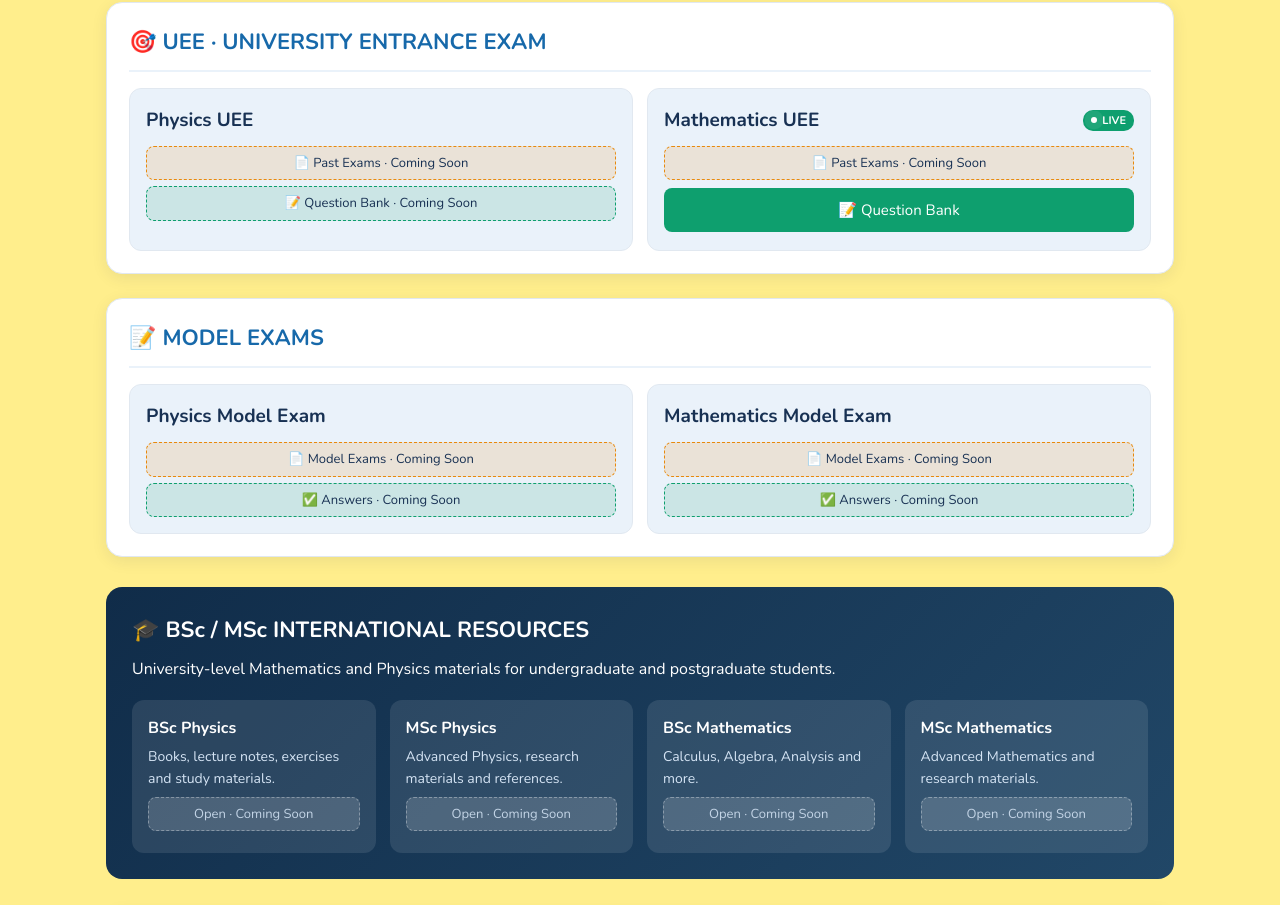
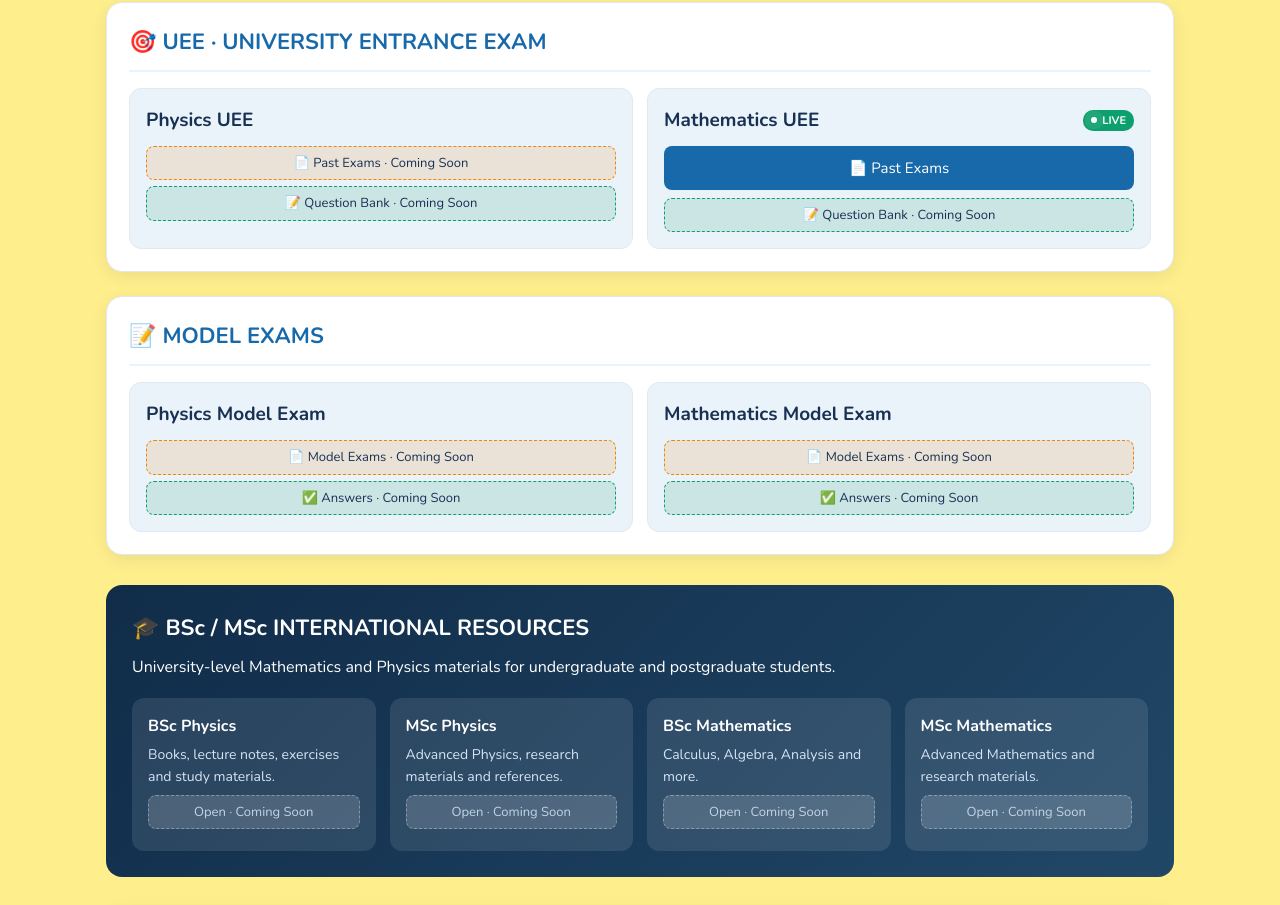
Before and after one commit to phy-27/phy-27.github.io, a plain HTML site: page index.html in a window 1280 px wide. Shown: the part 1180-2085 px from the top of the page. Drawn offline with nearby package versions, Linux system fonts and the light colour scheme.

Commit message:
Update index.html

```diff
--- a/index.html
+++ b/index.html
@@ -385,10 +385,19 @@ const DATA = {
     { grade: 12, books: "", qb: "", chapters: [] }
   ],
   /* UEE and Model: books = first button (past exams / model exams), qb = second button (question bank / answers) */
-  uee: [
-    { grade: 12, subject: "Physics",     books: "", qb: "", chapters: [] },
-    { grade: 12, subject: "Mathematics", books: "", qb: "http://phy-27.github.io/EUEE Calculus(2001-2018).html", chapters: [] }
-  ],
+
+uee: [
+  { grade: 12, subject: "Physics", books: "", qb: "", chapters: [] },
+
+  {
+    grade: 12,
+    subject: "Mathematics",
+    books: "https://phy-27.github.io/EUEE%20Calculus(2001-2018).html",
+    qb: "",
+    chapters: []
+  }
+],
+
   model: [
     { grade: 12, subject: "Physics",     books: "", qb: "", chapters: [] },
     { grade: 12, subject: "Mathematics", books: "", qb: "", chapters: [] }
```
